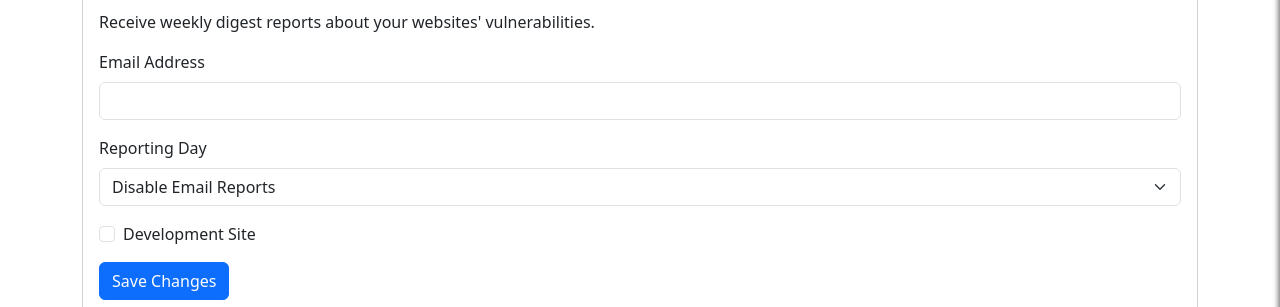
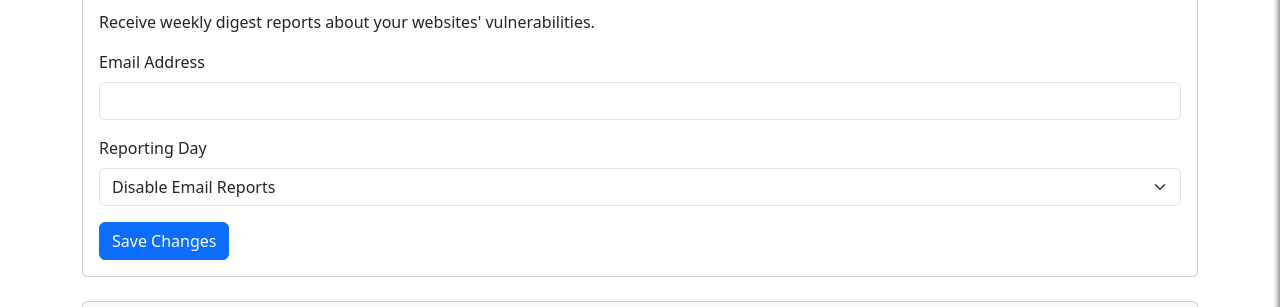
Before and after one commit to headwalluk/vulnz, a website: page public/dashboard.html in a window 1280 px wide. Shown: the part 438-745 px from the top of the page. Drawn offline with Linux system fonts and the light colour scheme; no server answers.

Commit message:
Removed extraneous "development site" checkbox from the Weekly Reports card in the dashboard.

```diff
--- a/package.json
+++ b/package.json
@@ -1,6 +1,6 @@
 {
   "name": "vulnz",
-  "version": "0.38.0",
+  "version": "0.39.0",
   "description": "Vulnerability database for WordPress plugins and themes",
   "main": "src/index.js",
   "scripts": {
--- a/public/dashboard.html
+++ b/public/dashboard.html
@@ -113,10 +113,6 @@
                   <option value="SUN">Sunday</option>
                 </select>
               </div>
-              <div class="mb-3 form-check">
-                <input type="checkbox" class="form-check-input" id="is-dev" />
-                <label class="form-check-label" for="is-dev">Development Site</label>
-              </div>
               <button type="submit" class="btn btn-primary">Save Changes</button>
               <div id="reporting-spinner" class="spinner-border spinner-border-sm text-primary ms-2" role="status" style="display: none">
                 <span class="visually-hidden">Loading...</span>
```
